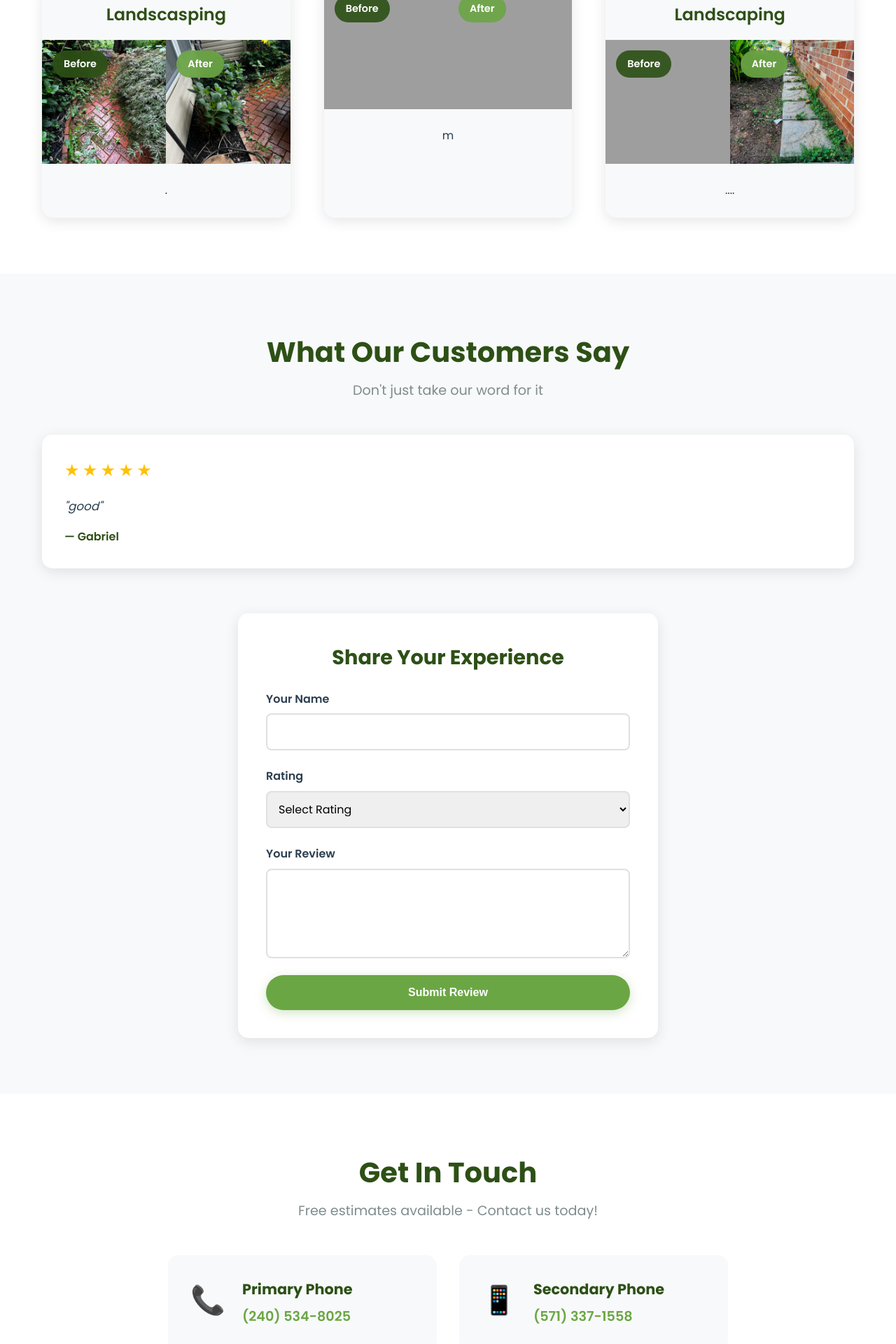
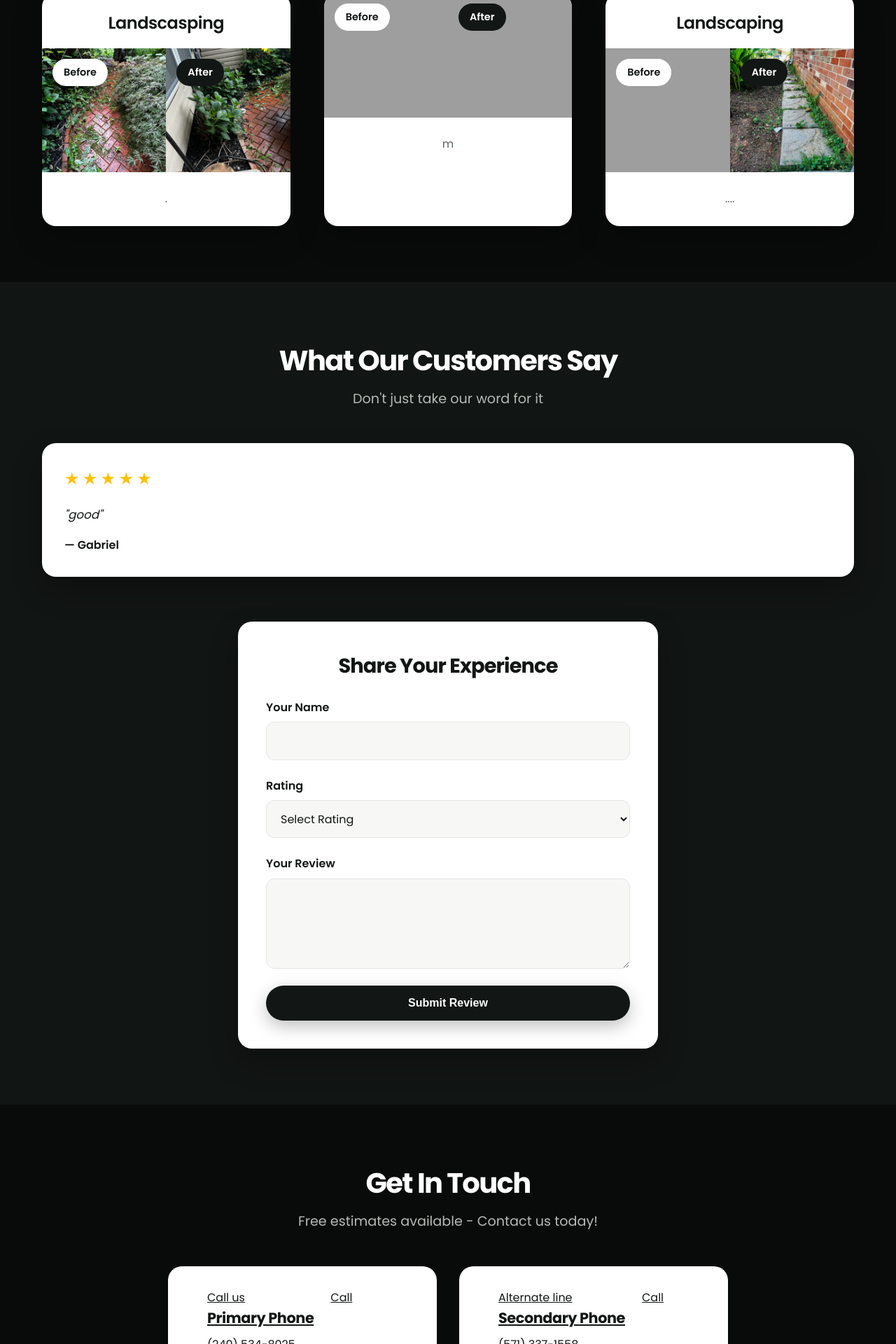
Before and after one commit to svpirate503/leoyangel, a Django app: page / in a window 1280 px wide. Shown: the part 3720-5640 px from the top of the page at 70% size. Run offline with Django 5.2, Linux system fonts and the light colour scheme; data comes from the database, SQL or seed files in the repository; grey boxes are pictures that could not be loaded.

Commit message:
New design

```diff
--- a/post/static/css/style.css
+++ b/post/static/css/style.css
@@ -3,15 +3,17 @@
    ============================================ */
 
 :root {
-    --primary-color: #2d5016;
-    --secondary-color: #4a7c2a;
-    --accent-color: #6ba644;
-    --text-dark: #2c3e50;
-    --text-light: #7f8c8d;
-    --bg-light: #f8f9fa;
-    --white: #ffffff;
-    --shadow: rgba(0, 0, 0, 0.1);
-    --shadow-lg: rgba(0, 0, 0, 0.15);
+    --bg: #090b0a;
+    --bg-alt: #111513;
+    --surface: #ffffff;
+    --ink: #121614;
+    --ink-muted: #5c665f;
+    --text: #f5f6f4;
+    --text-muted: #b4bbb6;
+    --line: rgba(255, 255, 255, 0.14);
+    --line-strong: rgba(255, 255, 255, 0.28);
+    --shadow: rgba(0, 0, 0, 0.28);
+    --shadow-lg: rgba(0, 0, 0, 0.45);
     --transition: all 0.3s ease;
 }
 
@@ -21,10 +23,17 @@
     box-sizing: border-box;
 }
 
+html {
+    color-scheme: dark;
+}
+
 body {
     font-family: 'Poppins', sans-serif;
     line-height: 1.6;
-    color: var(--text-dark);
+    color: var(--text);
+    background:
+        radial-gradient(900px 420px at 85% -10%, rgba(255, 255, 255, 0.06), transparent 55%),
+        var(--bg);
     overflow-x: hidden;
 }
 
@@ -227,26 +241,26 @@
 }
 
 .btn-primary {
-    background: var(--accent-color);
-    color: var(--white);
-    box-shadow: 0 4px 15px rgba(107, 166, 68, 0.3);
+    background: var(--surface);
+    color: var(--ink);
+    box-shadow: 0 8px 24px rgba(0, 0, 0, 0.25);
 }
 
 .btn-primary:hover {
-    background: #5a9540;
+    background: #eceeed;
     transform: translateY(-2px);
-    box-shadow: 0 6px 20px rgba(107, 166, 68, 0.4);
+    box-shadow: 0 12px 28px rgba(0, 0, 0, 0.32);
 }
 
 .btn-secondary {
     background: transparent;
-    color: var(--white);
-    border: 2px solid var(--white);
+    color: var(--surface);
+    border: 1px solid var(--line-strong);
 }
 
 .btn-secondary:hover {
-    background: var(--white);
-    color: var(--primary-color);
+    background: var(--surface);
+    color: var(--ink);
 }
 
 /* ============================================
@@ -265,13 +279,14 @@
 .section-title {
     font-size: 2.5rem;
     font-weight: 700;
-    color: var(--primary-color);
+    letter-spacing: -0.04em;
+    color: var(--surface);
     margin-bottom: 0.5rem;
 }
 
 .section-subtitle {
     font-size: 1.2rem;
-    color: var(--text-light);
+    color: var(--text-muted);
 }
 
 /* ============================================
@@ -419,7 +443,7 @@
    ============================================ */
 
 .before-after {
-    background: var(--white);
+    background: var(--bg);
 }
 
 .before-after-grid {
@@ -430,21 +454,22 @@
 }
 
 .before-after-card {
-    background: var(--bg-light);
-    border-radius: 15px;
+    background: var(--surface);
+    border-radius: 20px;
     overflow: hidden;
-    box-shadow: 0 5px 20px var(--shadow);
+    box-shadow: 0 18px 40px var(--shadow);
     transition: var(--transition);
 }
 
 .before-after-card:hover {
-    transform: translateY(-5px);
-    box-shadow: 0 10px 30px var(--shadow-lg);
+    transform: translateY(-6px);
+    box-shadow: 0 22px 48px var(--shadow-lg);
 }
 
 .before-after-title {
     font-size: 1.5rem;
-    color: var(--primary-color);
+    color: var(--ink);
+    letter-spacing: -0.02em;
     padding: 1.5rem 1.5rem 1rem;
     margin: 0;
     text-align: center;
@@ -479,23 +504,23 @@
     position: absolute;
     top: 15px;
     left: 15px;
-    background: rgba(45, 80, 22, 0.9);
-    color: var(--white);
+    background: var(--surface);
+    color: var(--ink);
     padding: 0.5rem 1rem;
-    border-radius: 25px;
+    border-radius: 999px;
     font-weight: 600;
     font-size: 0.9rem;
     z-index: 10;
-    backdrop-filter: blur(10px);
 }
 
 .image-label.after-label {
-    background: rgba(107, 166, 68, 0.9);
+    background: var(--ink);
+    color: var(--surface);
 }
 
 .before-after-description {
     padding: 1.5rem;
-    color: var(--text-dark);
+    color: var(--ink-muted);
     line-height: 1.8;
     margin: 0;
     text-align: center;
@@ -595,7 +623,7 @@
    ============================================ */
 
 .testimonials {
-    background: var(--bg-light);
+    background: var(--bg-alt);
 }
 
 .testimonials-grid {
@@ -606,16 +634,16 @@
 }
 
 .testimonial-card {
-    background: var(--white);
+    background: var(--surface);
     padding: 2rem;
-    border-radius: 15px;
-    box-shadow: 0 5px 20px var(--shadow);
+    border-radius: 20px;
+    box-shadow: 0 18px 40px var(--shadow);
     transition: var(--transition);
 }
 
 .testimonial-card:hover {
-    transform: translateY(-5px);
-    box-shadow: 0 10px 30px var(--shadow-lg);
+    transform: translateY(-6px);
+    box-shadow: 0 22px 48px var(--shadow-lg);
 }
 
 .testimonial-rating {
@@ -633,7 +661,7 @@
 
 .testimonial-text {
     font-style: italic;
-    color: var(--text-dark);
+    color: var(--ink);
     margin-bottom: 1rem;
     line-height: 1.8;
     font-size: 1.05rem;
@@ -641,29 +669,40 @@
 
 .testimonial-author {
     font-weight: 600;
-    color: var(--primary-color);
+    color: var(--ink);
 }
 
 .no-testimonials {
     text-align: center;
     padding: 3rem;
-    color: var(--text-light);
+    color: var(--text-muted);
 }
 
 .testimonial-form-container {
     max-width: 600px;
     margin: 0 auto;
-    background: var(--white);
+    background: var(--surface);
+    color: var(--ink);
     padding: 2.5rem;
-    border-radius: 15px;
-    box-shadow: 0 5px 20px var(--shadow);
+    border-radius: 20px;
+    box-shadow: 0 18px 40px var(--shadow);
 }
 
 .testimonial-form-container h3 {
     font-size: 1.8rem;
-    color: var(--primary-color);
+    color: var(--ink);
+    letter-spacing: -0.03em;
     margin-bottom: 1.5rem;
     text-align: center;
+}
+
+.testimonial-form .btn-primary {
+    background: var(--ink);
+    color: var(--surface);
+}
+
+.testimonial-form .btn-primary:hover {
+    background: #2a302c;
 }
 
 .testimonial-form {
@@ -679,16 +718,19 @@
 
 .form-group label {
     font-weight: 600;
-    color: var(--text-dark);
+    color: var(--ink);
     margin-bottom: 0.5rem;
 }
 
 .form-group input,
 .form-group select,
 .form-group textarea {
-    padding: 0.75rem;
-    border: 2px solid #e0e0e0;
-    border-radius: 8px;
+    padding: 0.85rem 1rem;
+    border: 1px solid #e4e6e3;
+    border-radius: 12px;
+    background: #f7f8f6;
+    color: var(--ink);
+    color-scheme: light;
     font-family: 'Poppins', sans-serif;
     font-size: 1rem;
     transition: var(--transition);
@@ -738,7 +782,7 @@
    ============================================ */
 
 .contact {
-    background: var(--white);
+    background: var(--bg);
 }
 
 .contact-content {
@@ -786,12 +832,13 @@
 
 .contact-details h3 {
     font-size: 1.3rem;
-    color: var(--primary-color);
+    color: var(--ink);
+    letter-spacing: -0.02em;
     margin-bottom: 0.5rem;
 }
 
 .contact-details a {
-    color: var(--accent-color);
+    color: var(--ink);
     text-decoration: none;
     font-size: 1.2rem;
     font-weight: 600;
--- a/post/static/js/main.js
+++ b/post/static/js/main.js
@@ -81,7 +81,7 @@
 
 // Observe elements for animation
 document.addEventListener('DOMContentLoaded', () => {
-    const animateElements = document.querySelectorAll('.service-card, .testimonial-card, .contact-item, .highlight, .before-after-card, .contact-form-container');
+    const animateElements = document.querySelectorAll('.service-card, .testimonial-card, .highlight, .before-after-card, .contact-form-container');
 
     animateElements.forEach(el => {
         el.style.opacity = '0';
@@ -89,6 +89,21 @@
         el.style.transition = 'opacity 0.6s ease, transform 0.6s ease';
         observer.observe(el);
     });
+
+    const contactItems = document.querySelectorAll('.contact-item');
+    const contactObserver = new IntersectionObserver((entries) => {
+        entries.forEach(entry => {
+            if (entry.isIntersecting) {
+                entry.target.classList.add('is-in');
+                entry.target.addEventListener('transitionend', () => {
+                    entry.target.style.transitionDelay = '0ms';
+                }, { once: true });
+                contactObserver.unobserve(entry.target);
+            }
+        });
+    }, { threshold: 0.25 });
+
+    contactItems.forEach(item => contactObserver.observe(item));
 });
 
 // Form validation feedback
--- a/post/templates/post/index.html
+++ b/post/templates/post/index.html
@@ -6,14 +6,14 @@
     <meta name="viewport" content="width=device-width, initial-scale=1.0">
     <title>Leo&Angel Landscaping - Professional Landscaping Services</title>
     <link rel="icon" type="image/jpeg" href="{% static 'logo.jpeg' %}">
-    <link rel="stylesheet" href="{% static 'css/style.css' %}">
+    <link rel="stylesheet" href="{% static 'css/style.css' %}?v=2">
     <link rel="preconnect" href="https://fonts.googleapis.com">
     <link rel="preconnect" href="https://fonts.gstatic.com" crossorigin>
     <link href="https://fonts.googleapis.com/css2?family=Poppins:wght@300;400;500;600;700&display=swap" rel="stylesheet">
     <style>
         .hero {
             background-image:
-                linear-gradient(135deg, rgba(45, 80, 22, 0.4) 0%, rgba(74, 124, 42, 0.4) 100%),
+                linear-gradient(180deg, rgba(9, 11, 10, 0.62) 0%, rgba(9, 11, 10, 0.38) 46%, rgba(9, 11, 10, 0.78) 100%),
                 url('{% static "hero.jpg" %}');
             background-position: center 60%;
         }
@@ -303,37 +303,50 @@
                 <p class="section-subtitle">Free estimates available - Contact us today!</p>
             </div>
             <div class="contact-content">
-                <!-- Contact Info -->
                 <div class="contact-info">
-                        <div class="contact-item">
-                            <div class="contact-icon">📞</div>
-                            <div class="contact-details">
-                                <h3>Primary Phone</h3>
-                                <a href="tel:2405348025">(240) 534-8025</a>
-                            </div>
-                        </div>
-                        <div class="contact-item">
-                            <div class="contact-icon">📱</div>
-                            <div class="contact-details">
-                                <h3>Secondary Phone</h3>
-                                <a href="tel:5713371558">(571) 337-1558</a>
-                            </div>
-                        </div>
-                        <div class="contact-item">
-                            <div class="contact-icon">📍</div>
-                            <div class="contact-details">
-                                <h3>Service Areas</h3>
-                                <p>Northern Virginia</p>
-                            </div>
-                        </div>
-                        <div class="contact-item highlight-box">
-                            <div class="contact-icon">✨</div>
-                            <div class="contact-details">
-                                <h3>Free Estimates</h3>
-                                <p>No obligation - Contact us today!</p>
-                            </div>
-                        </div>
+                    <a class="contact-item" href="tel:2405348025" style="--i: 0">
+                        <span class="contact-icon" aria-hidden="true">
+                            <svg viewBox="0 0 24 24" fill="none" stroke="currentColor" stroke-width="1.8" stroke-linecap="round" stroke-linejoin="round"><path d="M22 16.92v3a2 2 0 0 1-2.18 2 19.79 19.79 0 0 1-8.63-3.07 19.5 19.5 0 0 1-6-6 19.79 19.79 0 0 1-3.07-8.67A2 2 0 0 1 4.11 2h3a2 2 0 0 1 2 1.72c.13.96.36 1.9.7 2.81a2 2 0 0 1-.45 2.11L8.09 9.91a16 16 0 0 0 6 6l1.27-1.27a2 2 0 0 1 2.11-.45c.91.34 1.85.57 2.81.7A2 2 0 0 1 22 16.92z"/></svg>
+                        </span>
+                        <span class="contact-details">
+                            <span class="contact-kicker">Call us</span>
+                            <h3>Primary Phone</h3>
+                            <span class="contact-value">(240) 534-8025</span>
+                        </span>
+                        <span class="contact-go" aria-hidden="true">Call</span>
+                    </a>
+                    <a class="contact-item" href="tel:5713371558" style="--i: 1">
+                        <span class="contact-icon" aria-hidden="true">
+                            <svg viewBox="0 0 24 24" fill="none" stroke="currentColor" stroke-width="1.8" stroke-linecap="round" stroke-linejoin="round"><rect x="6" y="2" width="12" height="20" rx="2.5"/><path d="M11 18h2"/></svg>
+                        </span>
+                        <span class="contact-details">
+                            <span class="contact-kicker">Alternate line</span>
+                            <h3>Secondary Phone</h3>
+                            <span class="contact-value">(571) 337-1558</span>
+                        </span>
+                        <span class="contact-go" aria-hidden="true">Call</span>
+                    </a>
+                    <div class="contact-item" style="--i: 2">
+                        <span class="contact-icon" aria-hidden="true">
+                            <svg viewBox="0 0 24 24" fill="none" stroke="currentColor" stroke-width="1.8" stroke-linecap="round" stroke-linejoin="round"><path d="M12 21s7-5.4 7-11a7 7 0 1 0-14 0c0 5.6 7 11 7 11z"/><circle cx="12" cy="10" r="2.4"/></svg>
+                        </span>
+                        <span class="contact-details">
+                            <span class="contact-kicker">Where we work</span>
+                            <h3>Service Areas</h3>
+                            <span class="contact-value">Northern Virginia</span>
+                        </span>
                     </div>
+                    <div class="contact-item highlight-box" style="--i: 3">
+                        <span class="contact-icon" aria-hidden="true">
+                            <svg viewBox="0 0 24 24" fill="none" stroke="currentColor" stroke-width="1.8" stroke-linecap="round" stroke-linejoin="round"><path d="M12 3l1.6 4.6L18.5 9l-4.9 1.4L12 15l-1.6-4.6L5.5 9l4.9-1.4L12 3z"/><path d="M18 14l.7 2 2 .6-2 .6-.7 2-.7-2-2-.6 2-.6.7-2z"/></svg>
+                        </span>
+                        <span class="contact-details">
+                            <span class="contact-kicker"><span class="pulse-dot"></span> Available now</span>
+                            <h3>Free Estimates</h3>
+                            <span class="contact-value">No obligation — contact us today</span>
+                        </span>
+                    </div>
+                </div>
             </div>
         </div>
     </section>
@@ -387,6 +400,6 @@
         </div>
     </footer>
 
-    <script src="{% static 'js/main.js' %}"></script>
+    <script src="{% static 'js/main.js' %}?v=2"></script>
 </body>
 </html>
--- a/post/templates/post/portfolio.html
+++ b/post/templates/post/portfolio.html
@@ -6,7 +6,7 @@
     <meta name="viewport" content="width=device-width, initial-scale=1.0">
     <title>Portfolio - Leo&Angel Landscaping</title>
     <link rel="icon" type="image/jpeg" href="{% static 'logo.jpeg' %}">
-    <link rel="stylesheet" href="{% static 'css/style.css' %}">
+    <link rel="stylesheet" href="{% static 'css/style.css' %}?v=2">
     <link rel="preconnect" href="https://fonts.googleapis.com">
     <link rel="preconnect" href="https://fonts.gstatic.com" crossorigin>
     <link href="https://fonts.googleapis.com/css2?family=Poppins:wght@300;400;500;600;700&display=swap" rel="stylesheet">
@@ -119,6 +119,6 @@
         </div>
     </footer>
 
-    <script src="{% static 'js/main.js' %}"></script>
+    <script src="{% static 'js/main.js' %}?v=2"></script>
 </body>
 </html>
```
Also changed, not shown: other parts of post/static/css/style.css (+96 -71 lines).
